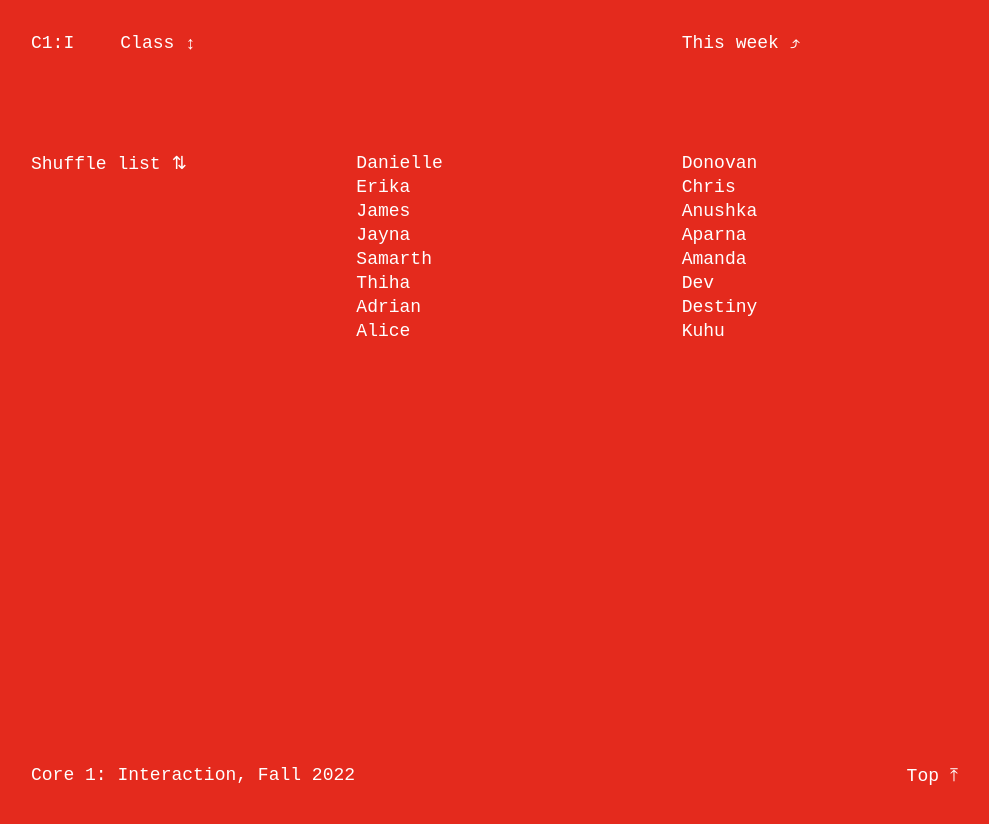
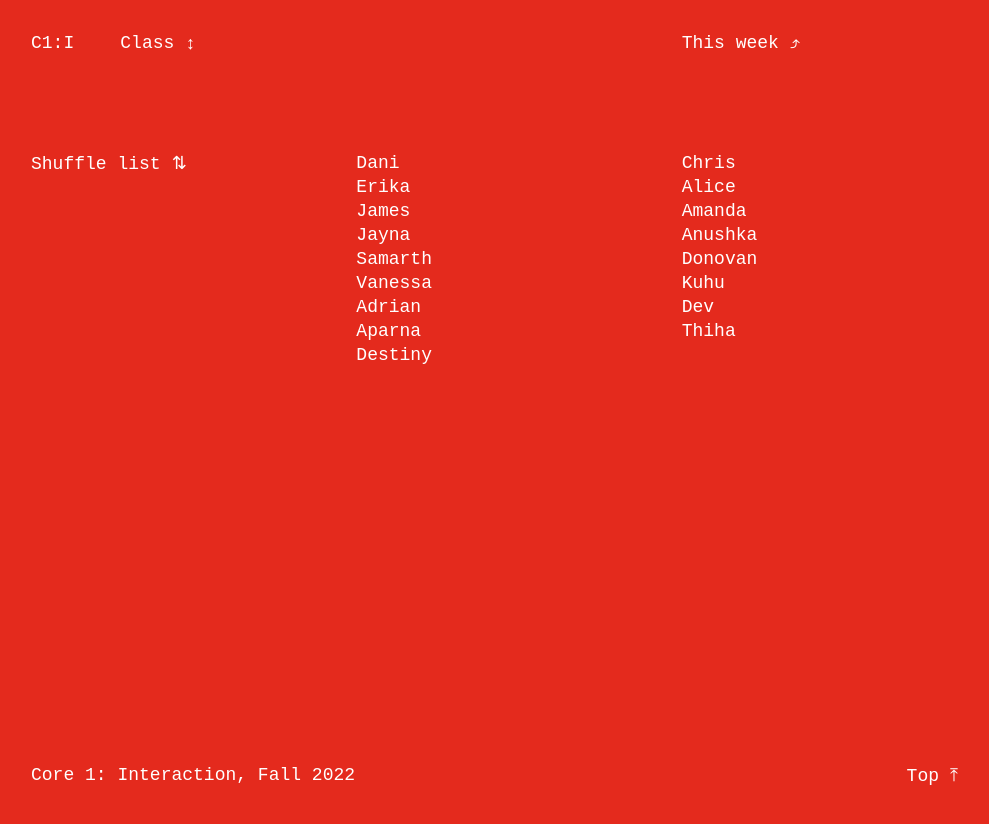
Before and after one commit to core-interaction/core-interaction.github.io, a Jekyll site: the page built from class.html, in a window 1280 px wide. Shown: the top 824 px of the page, without its empty margins (144-1133 px from the left). Built offline with Jekyll 4.4.1, drawn with Linux system fonts in a browser that asks for light colours.

Commit message:
Update class list.

```diff
--- a/_data/class.yml
+++ b/_data/class.yml
@@ -6,7 +6,9 @@
   last:  Choksi
 - first: Kuhu
   last:  Juneja
-- first: Danielle
+- first: Vanessa
+  last:  Kang
+- first: Dani
   last:  Korvel
 - first: Aparna
   last:  Krishnan Reshmy
```
